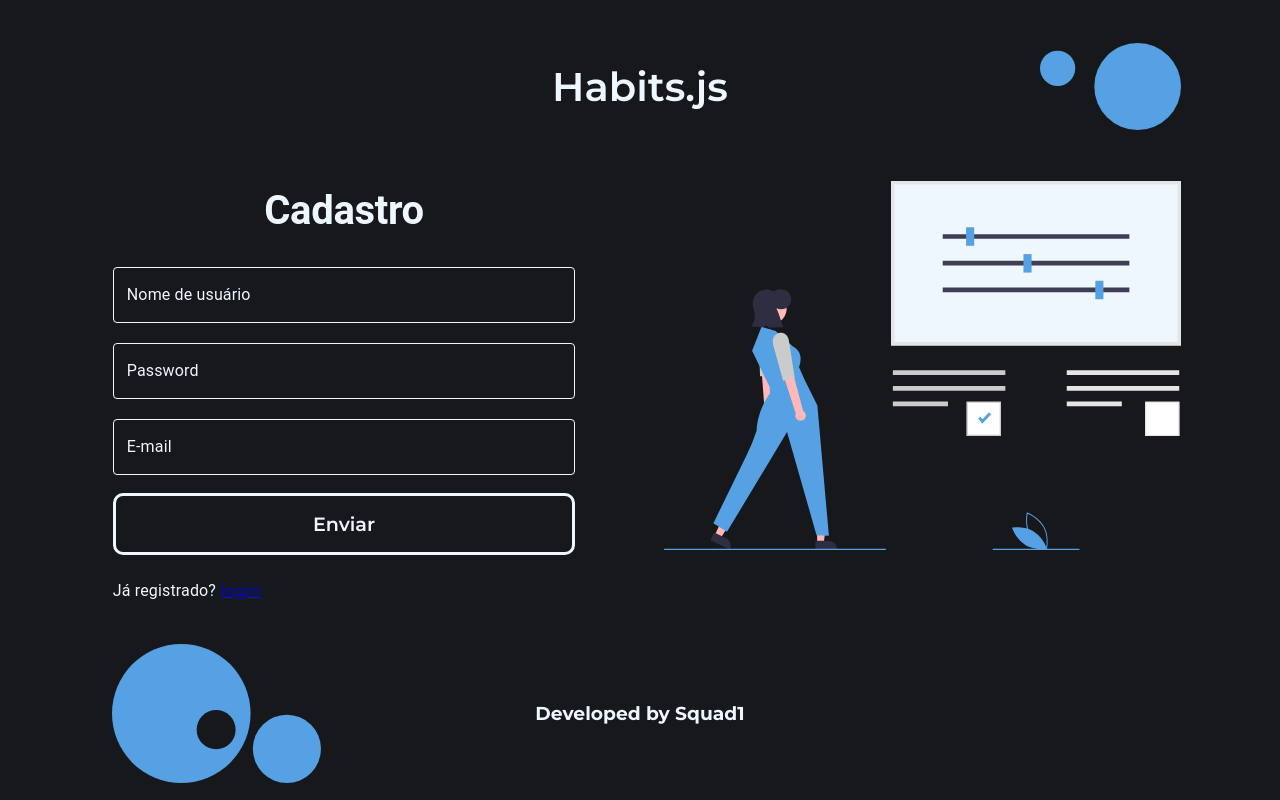
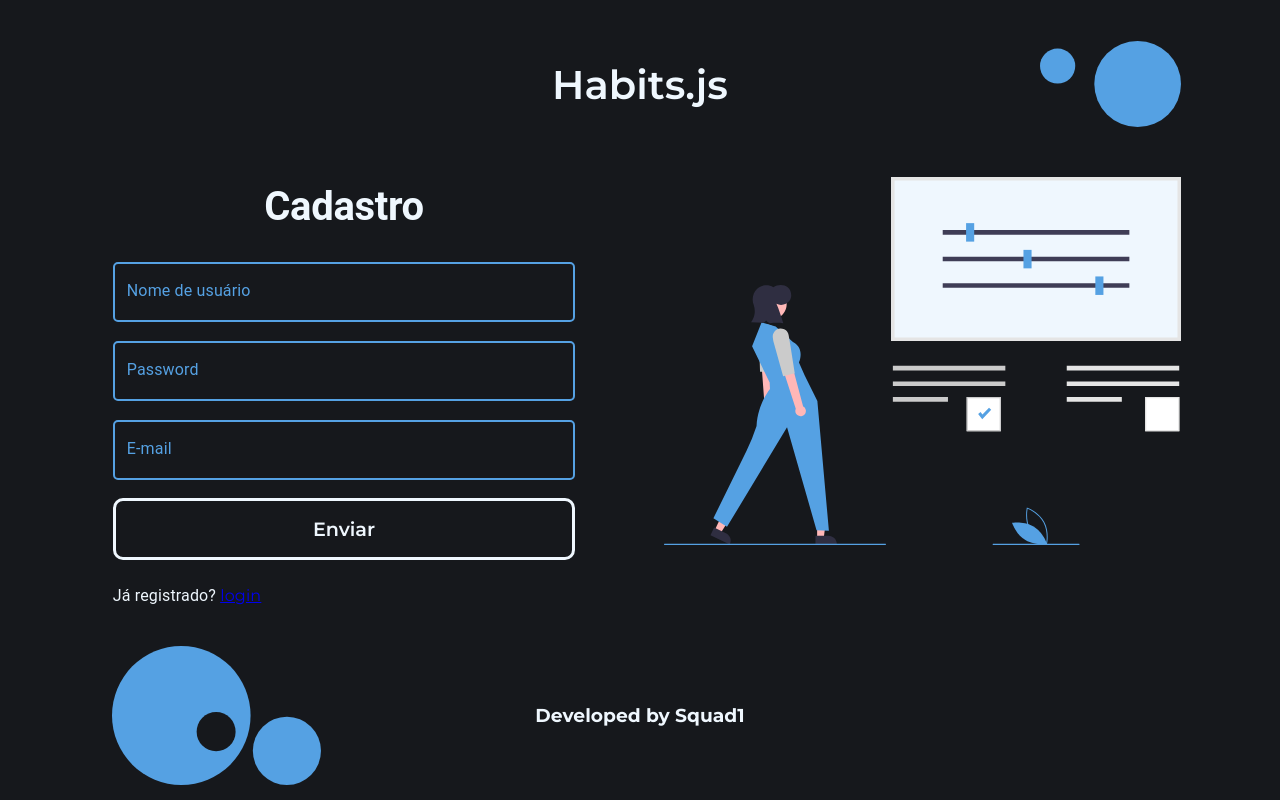
Before and after one commit to 7Cass/Habits.js, a React (Create React App) app: page /register in a window 1280 px wide. Built offline with nearby package versions, Linux system fonts and the light colour scheme.

Commit message:
feat: Ends the homepage style and the inputs in login and register

```diff
--- a/src/components/FormLogin/index.js
+++ b/src/components/FormLogin/index.js
@@ -32,6 +32,8 @@ import { useId } from "../../providers/group";
 
 // styles
 import { useFormStyles } from "../../styles/makeStyles";
+
+import { ThemeProvider, withStyles, createMuiTheme } from "@material-ui/core";
 
 // components
 import Button from "../Button";
@@ -93,10 +95,47 @@ const FormLogin = () => {
     }
   };
 
+  const CssTextField = withStyles({
+    root: {
+      "& label.Mui-focused": {
+        color: "green",
+      },
+      "& .MuiInput-underline:after": {
+        borderBottomColor: "green",
+      },
+      "& .MuiOutlinedInput-root": {
+        "& fieldset": {
+          borderColor: "#55a1e3",
+          border: "2px solid",
+          borderRadius: "5px",
+        },
+        "&:hover fieldset": {
+          borderColor: "#55a1e3",
+        },
+        "&.Mui-focused fieldset": {
+          borderColor: "#55a1e3",
+        },
+        "& .MuiOutlinedInput-input": {
+          padding: "20px",
+          fontFamily: "Montserrat",
+        },
+      },
+    },
+  })(TextField);
+
+  const theme = createMuiTheme({
+    palette: {
+      primary: {
+        main: "#55a1e3",
+      },
+    },
+  });
+
   return (
+    <ThemeProvider theme={theme}>
       <FormControl component="form" onSubmit={handleSubmit(handleForm)}>
         <Typography variant="h2">Entrar</Typography>
-      <TextField
+        <CssTextField
           className={classes.inputStyles}
           variant="outlined"
           label="Usuário"
@@ -105,7 +144,7 @@ const FormLogin = () => {
           error={!!errors.username}
           helperText={errors.username?.message}
         />
-      <TextField
+        <CssTextField
           className={classes.inputStyles}
           type="password"
           variant="outlined"
@@ -118,6 +157,7 @@ const FormLogin = () => {
         <FormControlLabel
           control={
             <Checkbox
+              style={{ color: "#55a1e3" }}
               color="primary"
               checked={isChecked}
               onChange={handleChange}
@@ -130,6 +170,7 @@ const FormLogin = () => {
           Não possui conta? <Link to="/register">Fazer cadastro</Link>
         </p>
       </FormControl>
+    </ThemeProvider>
   );
 };
 
--- a/src/components/FormRegister/index.js
+++ b/src/components/FormRegister/index.js
@@ -17,6 +17,7 @@ import { schemaRegister } from "../../helper/formValidation";
 
 // styles
 import { useFormStyles } from "../../styles/makeStyles";
+import { ThemeProvider, withStyles, createMuiTheme } from "@material-ui/core";
 
 // components
 import Button from "../Button";
@@ -40,10 +41,47 @@ const FormRegister = () => {
     }
   };
 
+  const CssTextField = withStyles({
+    root: {
+      "& label.Mui-focused": {
+        color: "green",
+      },
+      "& .MuiInput-underline:after": {
+        borderBottomColor: "green",
+      },
+      "& .MuiOutlinedInput-root": {
+        "& fieldset": {
+          borderColor: "#55a1e3",
+          border: "2px solid",
+          borderRadius: "5px",
+        },
+        "&:hover fieldset": {
+          borderColor: "#55a1e3",
+        },
+        "&.Mui-focused fieldset": {
+          borderColor: "#55a1e3",
+        },
+        "& .MuiOutlinedInput-input": {
+          padding: "20px",
+          fontFamily: "Montserrat",
+        },
+      },
+    },
+  })(TextField);
+
+  const theme = createMuiTheme({
+    palette: {
+      primary: {
+        main: "#55a1e3",
+      },
+    },
+  });
+
   return (
+    <ThemeProvider theme={theme}>
       <FormControl component="form" onSubmit={handleSubmit(onRegister)}>
         <Typography variant="h2">Cadastro</Typography>
-      <TextField
+        <CssTextField
           className={classes.inputStyles}
           name="username"
           label="Nome de usuário"
@@ -52,7 +90,7 @@ const FormRegister = () => {
           error={!!errors.username}
           helperText={errors.username?.message}
         />
-      <TextField
+        <CssTextField
           className={classes.inputStyles}
           name="password"
           label="Password"
@@ -62,7 +100,7 @@ const FormRegister = () => {
           error={!!errors.password}
           helperText={errors.password?.message}
         />
-      <TextField
+        <CssTextField
           className={classes.inputStyles}
           name="email"
           label="E-mail"
@@ -79,6 +117,7 @@ const FormRegister = () => {
           Já registrado? <Link to="/">login</Link>
         </Typography>
       </FormControl>
+    </ThemeProvider>
   );
 };
 
--- a/src/components/FormUpdateHabit/index.js
+++ b/src/components/FormUpdateHabit/index.js
@@ -22,6 +22,7 @@ import Button from "../Button";
 import { patchUpdateHabit } from "../../helper/habits";
 
 import { SliderStyles } from "../../styles/makeStyles";
+import DeleteHabit from "../DeleteHabit";
 //--------------------------------------------
 
 //--------------------------------------------
@@ -96,11 +97,12 @@ const FormUpdateHabit = ({ id, how_much_achieved }) => {
       </Hidden>
       <div className={classes.buttons}>
         <Button size="large" styled="outlined-light" onClick={onRegister}>
-          Atualizar Hábito
+          Atualizar
         </Button>
+        <DeleteHabit />
         <button className={classes.removeButton}>
           <i class="fas fa-trash-alt"></i>
-          Remover Hábito
+          Remover
         </button>
       </div>
     </Box>
--- a/src/components/FormUpdateUser/index.js
+++ b/src/components/FormUpdateUser/index.js
@@ -20,6 +20,8 @@ import { schemaUpdateUser } from "../../helper/formValidation";
 
 // styles
 import { useFormStyles } from "../../styles/makeStyles";
+
+import { ThemeProvider, withStyles, createMuiTheme } from "@material-ui/core";
 
 // components
 import Button from "../Button";
@@ -56,7 +58,44 @@ const FormUpdateUser = () => {
     }
   };
 
+  const CssTextField = withStyles({
+    root: {
+      "& label.Mui-focused": {
+        color: "green",
+      },
+      "& .MuiInput-underline:after": {
+        borderBottomColor: "green",
+      },
+      "& .MuiOutlinedInput-root": {
+        "& fieldset": {
+          borderColor: "#55a1e3",
+          border: "2px solid",
+          borderRadius: "5px",
+        },
+        "&:hover fieldset": {
+          borderColor: "#55a1e3",
+        },
+        "&.Mui-focused fieldset": {
+          borderColor: "#55a1e3",
+        },
+        "& .MuiOutlinedInput-input": {
+          padding: "20px",
+          fontFamily: "Montserrat",
+        },
+      },
+    },
+  })(TextField);
+
+  const theme = createMuiTheme({
+    palette: {
+      primary: {
+        main: "#55a1e3",
+      },
+    },
+  });
+
   return (
+    <ThemeProvider theme={theme}>
       <FormControl
         component="form"
         onSubmit={handleSubmit(onUpdate)}
@@ -66,7 +105,7 @@ const FormUpdateUser = () => {
           <h2>Atualizar usuário</h2>
         </div>
         <div>
-        <TextField
+          <CssTextField
             className={classes.inputStyles}
             name="username"
             label="Nome de usuário"
@@ -82,6 +121,7 @@ const FormUpdateUser = () => {
           </Button>
         </div>
       </FormControl>
+    </ThemeProvider>
   );
 };
 
--- a/src/styles/makeStyles/index.js
+++ b/src/styles/makeStyles/index.js
@@ -48,7 +48,7 @@ export const useFormStyles = makeStyles((theme) => ({
   inputStyles: {
     margin: "10px 0",
     "& .MuiInputBase-root": {
-      color: "#eff7fe",
+      color: "#55a1e3",
     },
     "& .MuiOutlinedInput-notchedOutline": {
       borderColor: "#eff7fe",
@@ -57,7 +57,7 @@ export const useFormStyles = makeStyles((theme) => ({
       borderColor: "#55a1e3",
     },
     "& .MuiFormLabel-root": {
-      color: "#eff7fe",
+      color: "#55a1e3",
     },
     "& .MuiFormLabel-root.Mui-focused": {
       color: "#55a1e3",
@@ -124,6 +124,7 @@ export const SliderStyles = makeStyles((theme) => ({
   },
   removeButton: {
     color: "#BA3B4E",
+    display: "flex",
     border: "3px solid",
     borderColor: "#BA3B4E",
     fontFamily: "Montserrat, sans-serif",
@@ -143,18 +144,24 @@ export const SliderStyles = makeStyles((theme) => ({
       color: "#16181C",
     },
 
+    "@media screen and (min-width: 900px)": {
+      marginTop: 0,
+      marginLeft: "10px",
+    },
+
     "& i": {
       marginRight: "5px",
     },
   },
   buttons: {
-    border: "1px solid red",
     display: "flex",
     flexDirection: "column",
     maxWidth: "400px",
-    alignItems: "center",
+    margin: "auto",
     "@media screen and (min-width: 900px)": {
       flexDirection: "row",
+      alignItems: "center",
+      justifyContent: "center",
     },
   },
 }));
```
Also changed, not shown: src/styles/inputs.js (added, +25 -0 lines), src/styles/theme.js (added, +12 -0 lines). Lines whose indentation alone changed are shown as unchanged.
